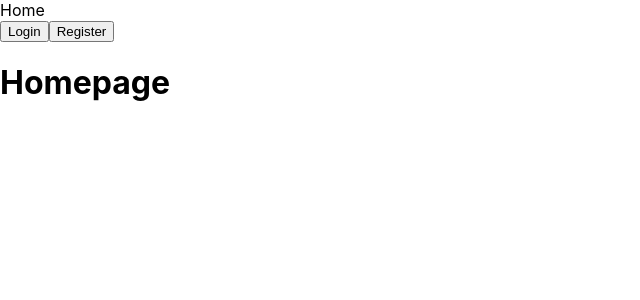
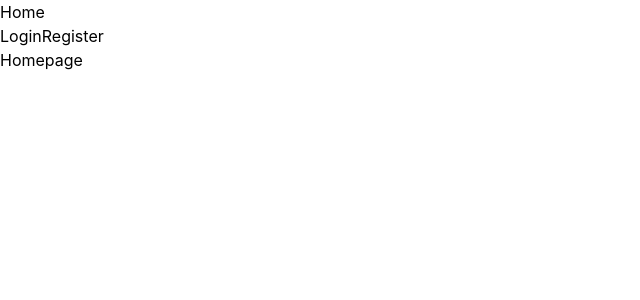
Before and after one commit to thewilheim/snswlicensereact, a React (Create React App) app: page / in a window 1280 px wide. Shown: the top 300 px of the page, without its empty margins (0-640 px from the left). Built offline with nearby package versions, Linux system fonts and the light colour scheme.

Commit message:
Tailwind Setup

```diff
--- a/src/index.css
+++ b/src/index.css
@@ -11,3 +11,6 @@ code {
   font-family: source-code-pro, Menlo, Monaco, Consolas, 'Courier New',
     monospace;
 }
+@tailwind base;
+@tailwind components;
+@tailwind utilities;
--- /dev/null
+++ b/tailwind.config.js
@@ -0,0 +1,8 @@
+/** @type {import('tailwindcss').Config} */
+module.exports = {
+  content: ["./src/**/*.{html,js}"],
+  theme: {
+    extend: {},
+  },
+  plugins: [],
+}
```
